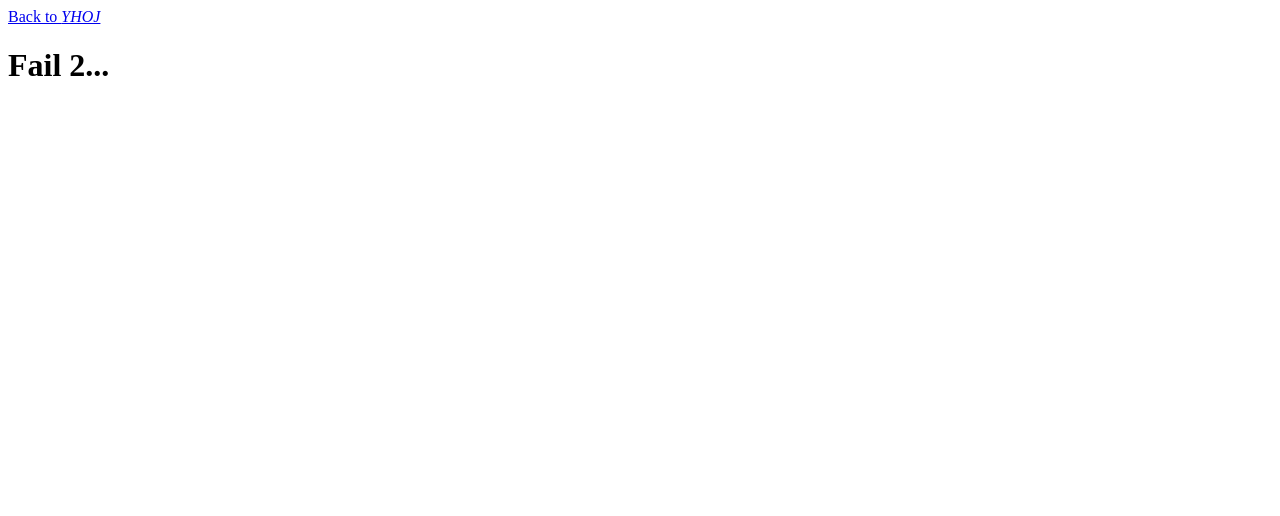
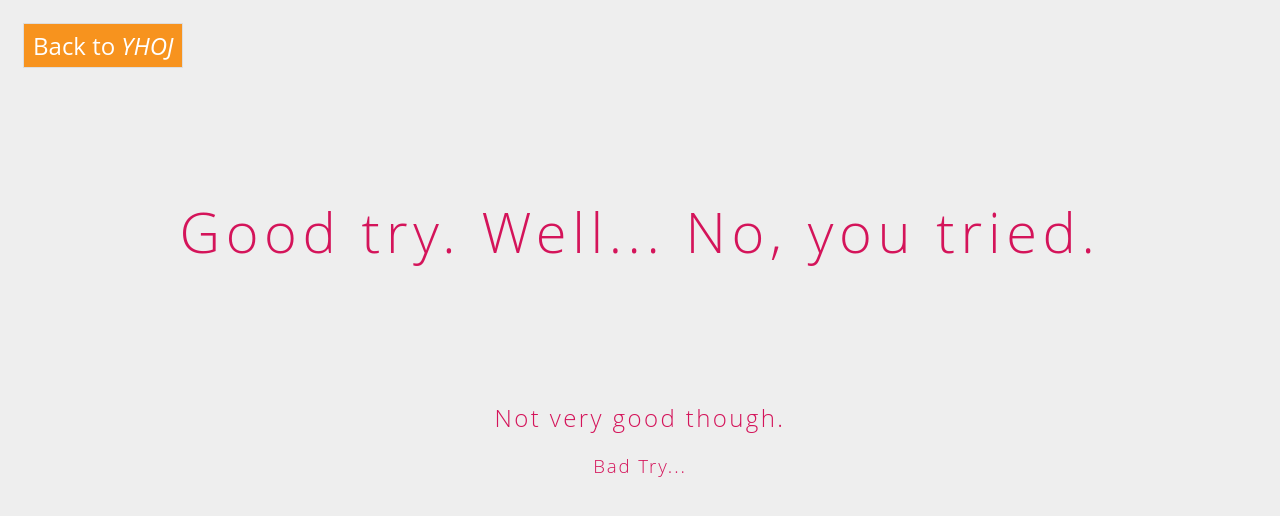
Before and after one commit to broneks/oneTask, a plain HTML site: page fail/442.html in a window 1280 px wide. Drawn offline with Linux system fonts and the light colour scheme.

Commit message:
new c&cs

```diff
--- a/fail/442.html
+++ b/fail/442.html
@@ -3,10 +3,16 @@
 <head>
 	<meta charset="UTF-8">
 	<title>Fail 2...</title>
+
+	<link rel="stylesheet" href="../css/grayred.css">
 </head>
-<body>
-	<a href="../index.html">Back to <em>YHOJ</em></a>
+<body id="result">
+	<header>
+		<a href="../index.html">Back to <em>YHOJ</em></a>
+	</header>
 
-	<h1>Fail 2...</h1>
+	<h1>Good try. Well... No, you tried.</h1>
+	<h2>Not very good though.</h2>
+	<h3>Bad Try...</h3>
 </body>
 </html>
```
Also changed, not shown: congrats/121.html (+7 -3 lines), congrats/777.html (+7 -3 lines), fail/387.html (+11 -3 lines), img/boo.gif (added), 3 other files.
